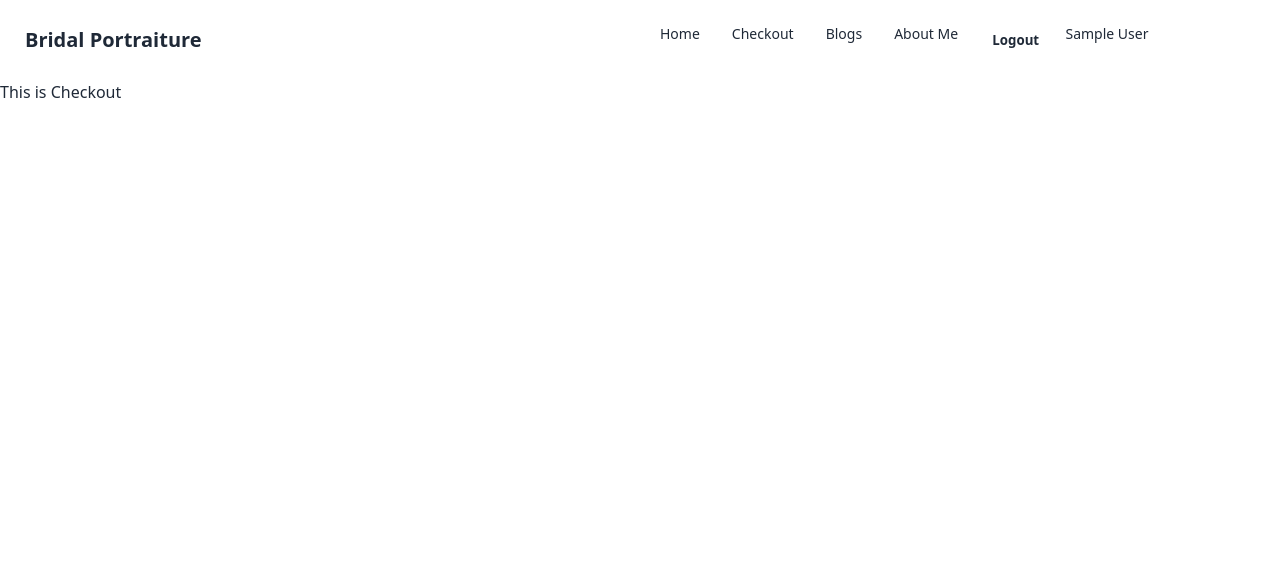
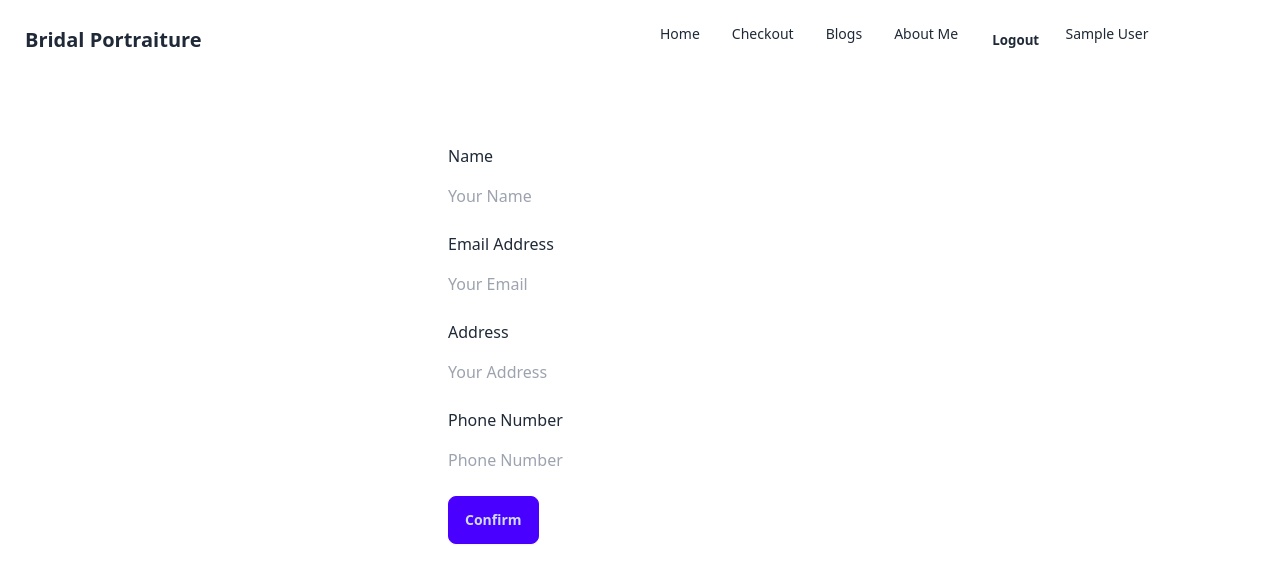
Before and after one commit to Nadim-Nion/independent-service-provider-client, a React (Vite) app: page /checkout in a window 1280 px wide. Shown: the top 582 px of the page. Built offline with nearby package versions, Linux system fonts and the light colour scheme; no server answers; sample sign-in values are in the browser's storage.

Commit message:
about me and checkout content updated

```diff
--- a/src/components/AboutMe/AboutMe.jsx
+++ b/src/components/AboutMe/AboutMe.jsx
@@ -1,9 +1,27 @@
 import React from 'react';
+import image from '../../assets/images/my-image.png';
 
 const AboutMe = () => {
     return (
-        <div>
-            <h2>About Me</h2>
+        <div className='container mx-auto px-32 mt-10'>
+            <div className='w-60 container mx-auto'>
+                <img src={image} alt="" />
+            </div>
+            <div className='mt-4 text-lg'>
+                <h2 className='mb-2'>Hi, This is Nadim Mahmud Nion</h2>
+                <p>My career goal is to become a seasoned Front-end Developer recognized for creating immersive and responsive user interfaces. I aim to deepen my expertise in React, explore advanced state management solutions, and contribute to open-source projects. Additionally, I aspire to stay abreast of emerging technologies, ensuring my skills align with industry trends, while also mentoring and inspiring other developers in the community.
+                    <br /> <br />
+
+                    My expertise in the following technologies: <br />
+
+                    Front-end: React, React Router, CSS Frameworks (Tailwind, Bootstrap and React Bootstrap), DaisyUI <br />
+
+                    Back-end: Express JS <br />
+
+                    Tools: Vercel, Netlify, Firebase, Surge, npm, VS Code, Git, GitHub
+
+                </p>
+            </div>
         </div>
     );
 };
--- a/src/components/Checkout/Checkout.jsx
+++ b/src/components/Checkout/Checkout.jsx
@@ -1,9 +1,60 @@
-import React from 'react';
+import React, { useState } from 'react';
 
 const Checkout = () => {
+    const [toast, setToast] = useState(false);
+
+
+    const handleConfirm = () => {
+
+        setToast(true);
+
+    }
+
     return (
-        <div>
-            <h2>This is Checkout</h2>
+        <div className='container mx-auto w-96 mt-16'>
+            <form>
+                <div>
+                    <label>Name</label>
+                    <br />
+                    <input className='mt-4' type="text" name="name" id="name" placeholder='Your Name' required />
+                </div>
+
+                <br />
+
+                <div>
+                    <label>Email Address</label>
+                    <br />
+                    <input className='mt-4' type="email" name="email" id="email" placeholder='Your Email' required />
+                </div>
+
+                <br />
+
+                <div>
+                    <label>Address</label>
+                    <br />
+                    <input className='mt-4' type="text" name="address" id="address" placeholder='Your Address' required />
+                </div>
+
+                <br />
+
+                <div>
+                    <label>Phone Number</label>
+                    <br />
+                    <input className='mt-4' type="text" name="phone" id="phone" placeholder='Phone Number' required />
+                </div>
+
+                <br />
+
+                <button onClick={handleConfirm} className="btn btn-primary">Confirm</button>
+
+                {
+                    toast && <div className="toast toast-top toast-end">
+                        <div className="alert alert-info">
+                            <span>Thank you for the booking</span>
+                        </div>
+                    </div>
+                }
+            </form>
         </div>
     );
 };
```
Also changed, not shown: src/assets/images/my-image.png (added).
